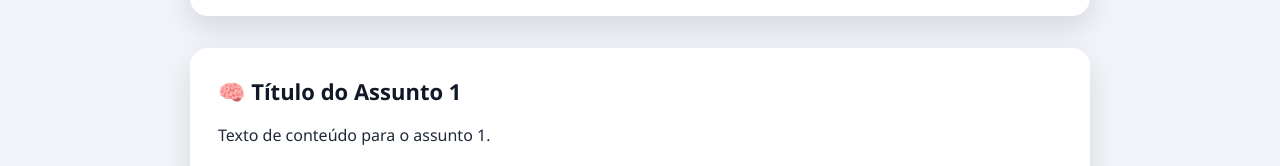
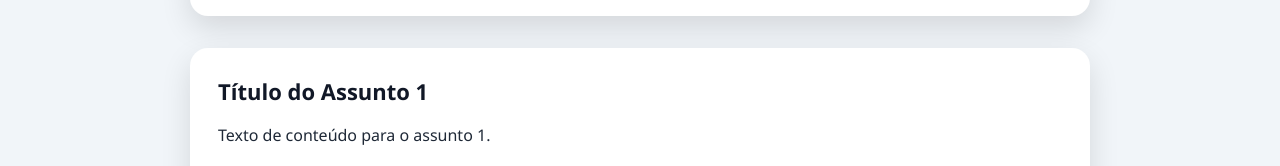
Before and after one commit to ThLemoos/curso-igreja, a plain HTML site: page modulos/modulo1.html in a window 1280 px wide. Shown: the part 616-782 px from the top of the page. Drawn offline with Linux system fonts and the light colour scheme; files whose address does not match are found by name.

Commit message:
atualizando...

```diff
--- a/modulos/modulo1.html
+++ b/modulos/modulo1.html
@@ -52,7 +52,7 @@
   </section>
 
   <section class="aula-box">
-    <h2>🧠 Título do Assunto 1</h2>
+    <h2>Título do Assunto 1</h2>
 
     <p>
       Texto de conteúdo para o assunto 1.
```
